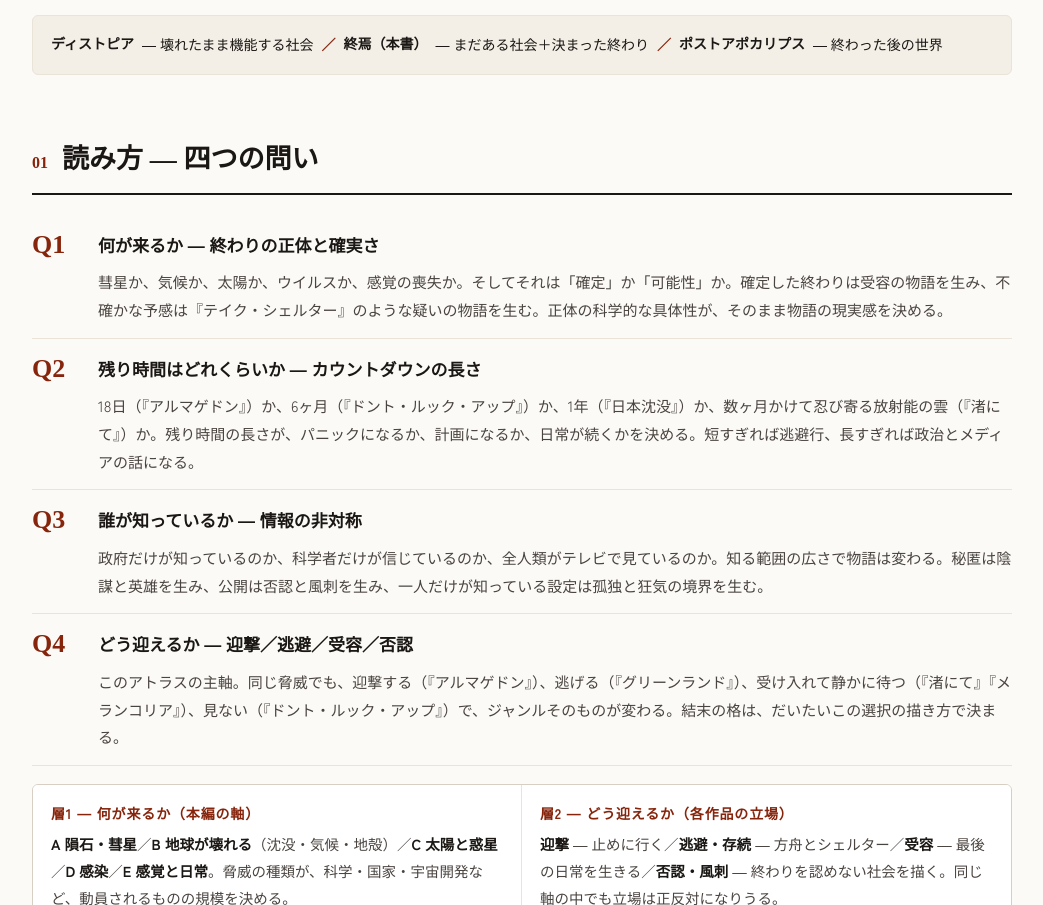
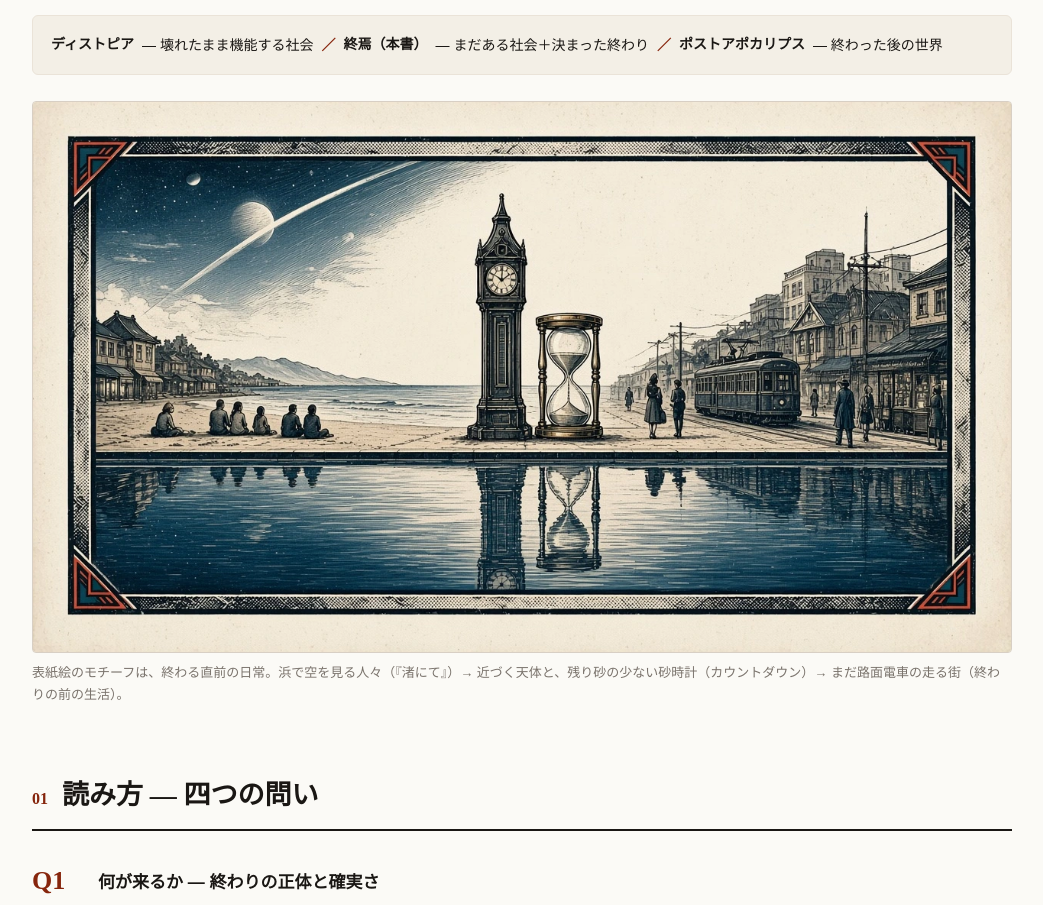
Before and after one commit to GridAtlas/ATLAS_WORLD, a plain HTML site: page end-of-the-world/index.html in a window 1280 px wide. Shown: the part 567-1472 px from the top of the page, without its empty margins (118-1161 px from the left). Drawn offline with Linux system fonts and the light colour scheme; a web font is replaced by a local one.

Commit message:
終焉アトラスに、他巻と同じ系譜の表紙絵を置く
浜で空を見る人々、近づく天体、砂時計、まだ電車の走る街を、版画風の口絵にまとめた。

```diff
--- a/end-of-the-world/index.html
+++ b/end-of-the-world/index.html
@@ -204,6 +204,9 @@
       footer a { color: var(--accent-ink); text-decoration: none; border-bottom: 1px solid currentColor; }
       footer a:hover, footer a:focus-visible { color: var(--accent); }
 
+      figure.hero { margin: 26px 0 6px; }
+      figure.hero img { width: 100%; height: auto; display: block; border: 1px solid var(--line); border-radius: 4px; }
+      figure.hero figcaption { font-size: 13px; color: var(--muted); margin-top: 8px; line-height: 1.7; }
     </style>
   <link rel="manifest" href="../manifest.webmanifest"><link rel="icon" type="image/svg+xml" href="../icon.svg"><link rel="apple-touch-icon" href="../apple-touch-icon.png"><meta name="apple-mobile-web-app-capable" content="yes"></head>
   <body>
@@ -226,6 +229,10 @@
         <div class="flow" aria-label="このアトラスの位置づけ">
           <b>ディストピア</b> ― 壊れたまま機能する社会<span class="arr">／</span><b>終焉（本書）</b> ― まだある社会＋決まった終わり<span class="arr">／</span><b>ポストアポカリプス</b> ― 終わった後の世界
         </div>
+        <figure class="hero">
+          <img src="../assets/covers/end-of-the-world.webp" alt="浜で空を見る人々、近づく天体、時計塔と残り砂の少ない砂時計、まだ電車の走る夕暮れの街を、静かな水面に映した版画風イラスト" width="1280" height="720" />
+          <figcaption>表紙絵のモチーフは、終わる直前の日常。浜で空を見る人々（『渚にて』）→ 近づく天体と、残り砂の少ない砂時計（カウントダウン）→ まだ路面電車の走る街（終わりの前の生活）。</figcaption>
+        </figure>
       </div>
 
       <section class="block" id="how">
```
Also changed, not shown: assets/covers/end-of-the-world.webp (added).
